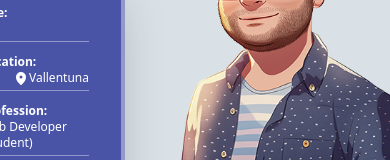
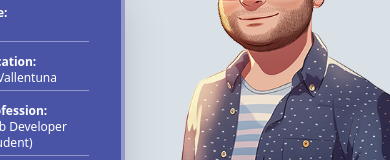
Before and after one commit to VWiman/portfolio-2024-01, a Next.js app: page / in a window 390 px wide. Shown: the part 245-405 px from the top of the page. Built offline with nearby package versions, Linux system fonts and the light colour scheme.

Commit message:
Used Image tag instead

```diff
--- a/app/(subpages)/portfolio/page.js
+++ b/app/(subpages)/portfolio/page.js
@@ -7,9 +7,7 @@ export default function Portfolio() {
 				<ul id="facts-list" name="facts-list" className="facts-list">
 					<li className="fact-item">
 						<span className="fact-text">
-							<Link href="https://portfolio-user-profile-ccovwe4ml-viktor-wimans-projects.vercel.app/">
-								User Profile - Portfolio Project
-							</Link>
+							<Link href="https://portfolio-user-profile.vercel.app/">User Profile - Portfolio Project</Link>
 						</span>
 					</li>
 					<hr className="fact-line" />
--- a/app/page.js
+++ b/app/page.js
@@ -1,3 +1,4 @@
+import Image from "next/image";
 import Link from "next/link";
 
 export default function Home() {
@@ -47,7 +48,7 @@ export default function Home() {
 					</li>
 					<hr className="fact-line" />
 				</ul>
-				<img aria-label="Animated character looking like Viktor Wiman" src="/hero_bg.png" className="hero-image" />
+				<Image aria-label="Animated character looking like Viktor Wiman" src="/hero_bg.png" className="hero-image" width={"448"} height={"672"} />
 			</section>
 		</main>
 	);
--- a/style/globals.css
+++ b/style/globals.css
@@ -66,7 +66,7 @@
 }
 
 .fact-text-link {
-    @apply flex flex-row justify-end items-center
+    @apply flex flex-row md:justify-end items-center
 }
 
 .fact-line {
```
